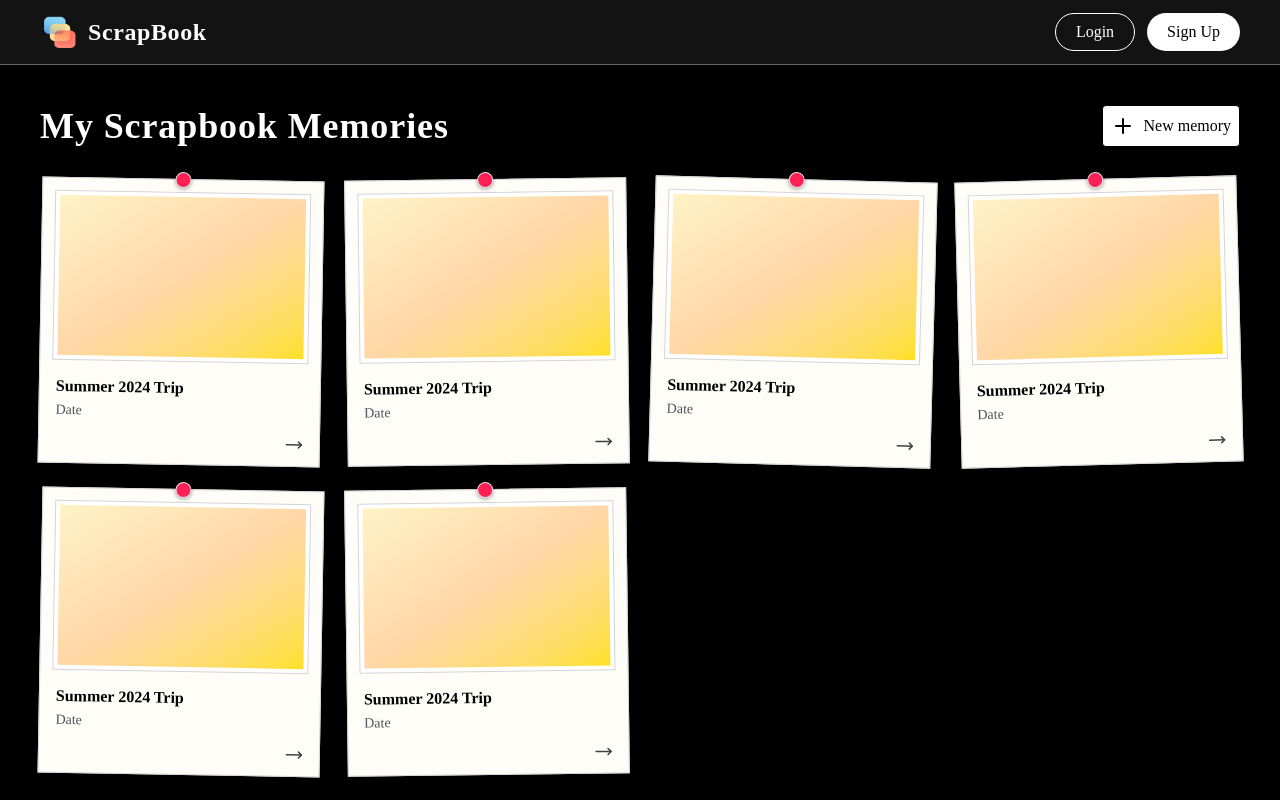
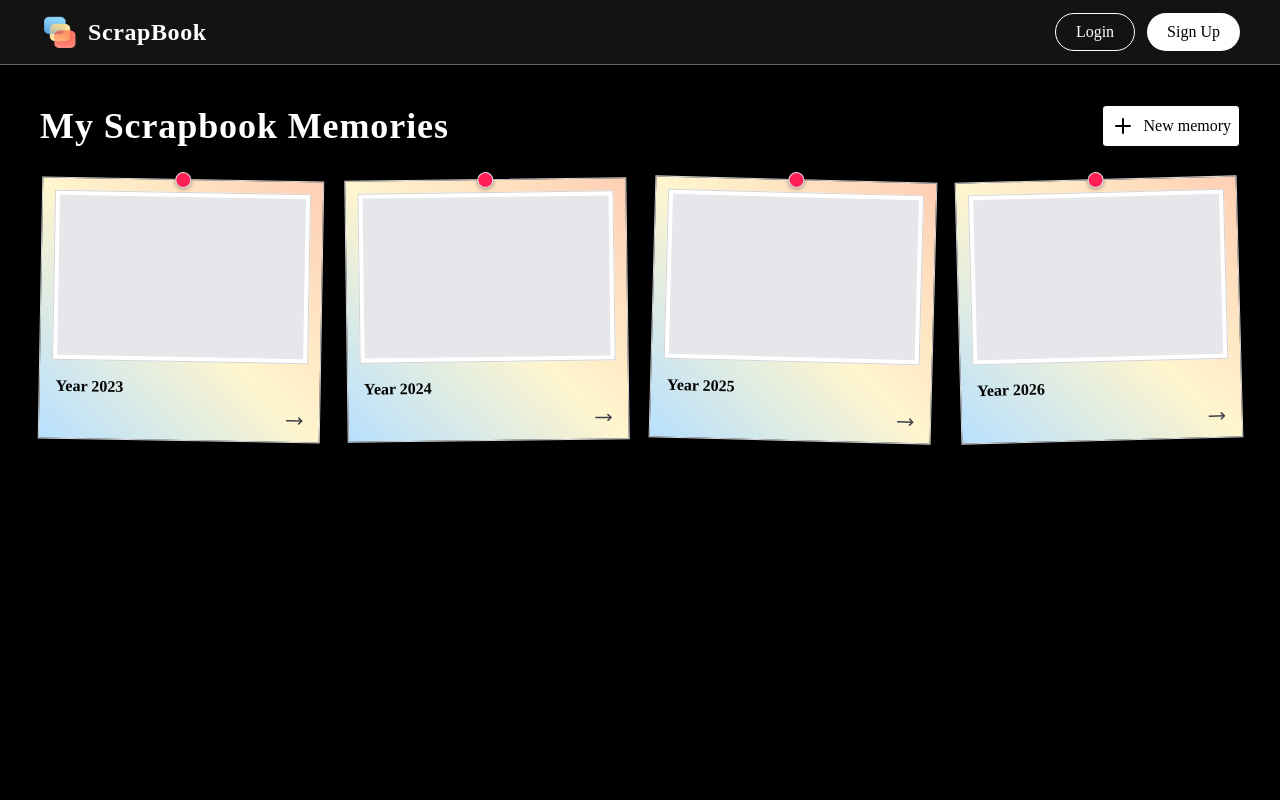
Before and after one commit to SAmaksh5097/ScrapBook, a React (Vite) app in the folder frontend/: page /dashboard in a window 1280 px wide. Shown: the top 800 px of the page. Built offline with nearby package versions, Linux system fonts and the light colour scheme; a web font is replaced by a local one.

Commit message:
changed bg of card

```diff
--- a/frontend/src/components/DashboardCard.jsx
+++ b/frontend/src/components/DashboardCard.jsx
@@ -1,11 +1,11 @@
 import { MoveRight } from 'lucide-react'
 
-const DashboardCard = ({ title = 'Summer 2024 Trip', date = 'Date', imageUrl = '', cardIndex = 0 }) => {
+const DashboardCard = ({ title = 'Summer 2024 Trip',  imageUrl = '', cardIndex = 0 }) => {
   const tiltStyles = ['rotate-[-1.5deg]', 'rotate-[1deg]', 'rotate-[-0.75deg]', 'rotate-[1.5deg]']
   const tiltClass = tiltStyles[cardIndex % tiltStyles.length]
 
   return (
-    <article className={`group relative mx-auto flex h-full w-full max-w-sm cursor-pointer flex-col gap-3 border border-zinc-300 bg-[#fffdf7] p-3 text-black shadow-[0_8px_20px_rgba(0,0,0,0.3)] transition duration-300 hover:z-10 hover:-translate-y-2 hover:rotate-0 hover:shadow-[0_14px_26px_rgba(0,0,0,0.4)] ${tiltClass}`}>
+    <article className={`group relative mx-auto flex h-full w-full max-w-sm cursor-pointer flex-col gap-3 border border-zinc-300 bg-[linear-gradient(to_top_right,rgb(183,224,255),rgb(255,245,205),rgb(255,207,179))]  p-3 text-black shadow-[0_8px_20px_rgba(0,0,0,0.3)] transition duration-300 hover:z-10 hover:-translate-y-2 hover:rotate-0 hover:shadow-[0_14px_26px_rgba(0,0,0,0.4)] ${tiltClass}`}>
         <div className='absolute -top-2 left-1/2 h-4 w-4 -translate-x-1/2 rounded-full border border-zinc-200 bg-rose-500 shadow-[0_1px_4px_rgba(0,0,0,0.4)]'>
         </div>
 
@@ -17,13 +17,12 @@ const DashboardCard = ({ title = 'Summer 2024 Trip', date = 'Date', imageUrl = '
                 className='h-40 w-full object-cover transition duration-300 group-hover:scale-[1.03]'
               />
             ) : (
-              <div className='h-40 w-full bg-linear-to-br from-amber-100 via-orange-200 to-yellow-300'></div>
+              <div className='h-40 w-full bg-gray-200'></div>
             )}
         </div>
 
         <div className='space-y-1 px-1 pt-1'>
             <h1 className='text-base font-semibold leading-tight'>{title}</h1>
-            <h2 className='text-sm text-zinc-600'>{date}</h2>
         </div>
 
         <div className='mt-auto flex justify-end px-1 text-zinc-700 transition duration-300 group-hover:translate-x-1 group-hover:text-black'>
--- a/frontend/src/pages/Dashboard.jsx
+++ b/frontend/src/pages/Dashboard.jsx
@@ -2,12 +2,10 @@ import DashboardCard from '../components/DashboardCard'
 import { Plus } from 'lucide-react'
 const Dashboard = () => {
   const trips = [
-    { id: 1, title: 'Summer 2024 Trip', date: 'Date' },
-    { id: 2, title: 'Summer 2024 Trip', date: 'Date' },
-    { id: 3, title: 'Summer 2024 Trip', date: 'Date' },
-    { id: 4, title: 'Summer 2024 Trip', date: 'Date' },
-    { id: 5, title: 'Summer 2024 Trip', date: 'Date' },
-    { id: 6, title: 'Summer 2024 Trip', date: 'Date' }
+    { id: 1, title: 'Year 2023' },
+    { id: 2, title: 'Year 2024' },
+    { id: 3, title: 'Year 2025' },
+    { id: 4, title: 'Year 2026' },
   ]
 
   return (
@@ -22,7 +20,7 @@ const Dashboard = () => {
 
         <div className='grid grid-cols-1 gap-6 sm:grid-cols-2 lg:grid-cols-3 xl:grid-cols-4'>
           {trips.map((trip) => (
-            <DashboardCard key={trip.id} title={trip.title} date={trip.date} cardIndex={trip.id} />
+            <DashboardCard key={trip.id} title={trip.title} cardIndex={trip.id} />
           ))}
         </div>
       </div>
```
